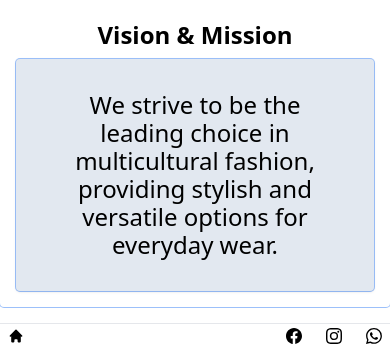
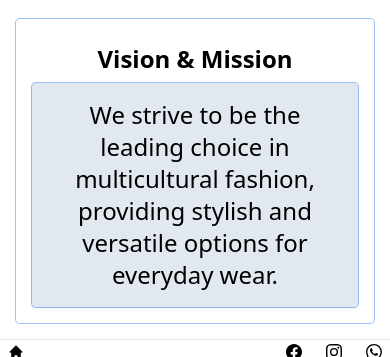
Before and after one commit to iAfolayan/teetoobeez, a Next.js app: page /about in a window 390 px wide. Shown: the part 1120-1477 px from the top of the page. Built offline with nearby package versions, Linux system fonts and the light colour scheme.

Commit message:
fix mobile

```diff
--- a/components/About/vision.tsx
+++ b/components/About/vision.tsx
@@ -1,7 +1,7 @@
 const AboutComponent = () => {
   return (
-    <div className="max-w-2xl mx-auto ring-1 rounded p-4 bg-slate-200 shadow">
-        <div className='text-2xl font-light text-center w-fit p-4 leading-[28px]'>
+    <div className="w-full md:max-w-2xl mx-auto ring-1 rounded md:p-4 bg-slate-200 shadow">
+        <div className='text-2xl font-light text-center w-full md:w-fit p-4 md:leading-[28px]'>
             We strive to be the leading choice in multicultural fashion, providing stylish and versatile options for everyday wear.
         </div>
     </div>
--- a/pages/about.tsx
+++ b/pages/about.tsx
@@ -5,7 +5,7 @@ import Layout from '@/components/Layout'
 const AboutPage = () => {
   return (
     <Layout>
-        <div className="w-full py-4">
+        <div className="w-full px-4 md:px-0 py-4">
             <h1 className='text-4xl font-extrabold text-center p-2 uppercase ring-1 max-w-2xl mx-auto rounded border-b shadow'>About Us</h1>
             <p className='text-center max-w-2xl mx-auto py-4'>Teetoobeez offers a diverse range of culturally inspired jewelry, traditional attire, and accessories. Here is a properly arranged product overview</p>
             <List />
```
